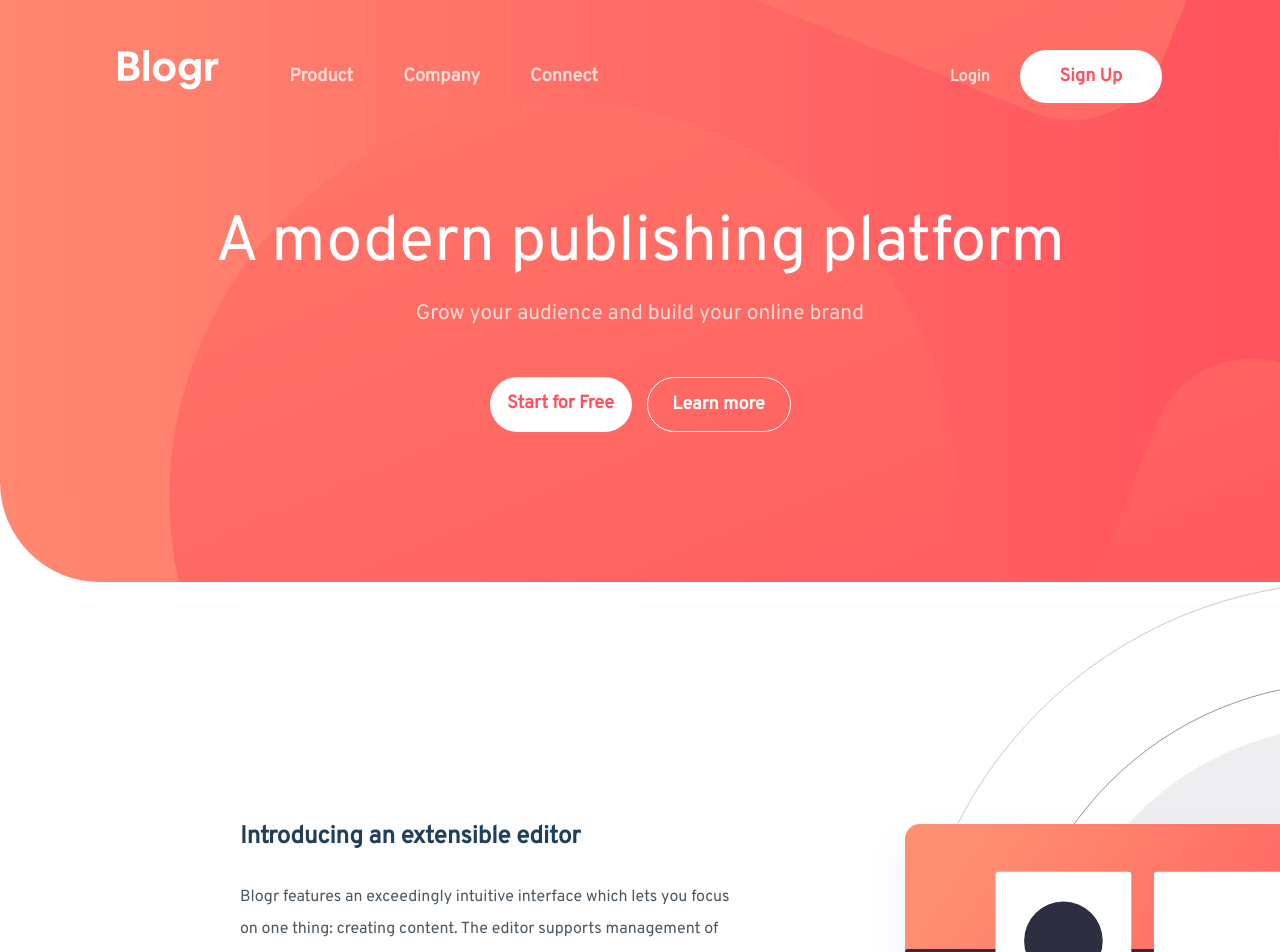
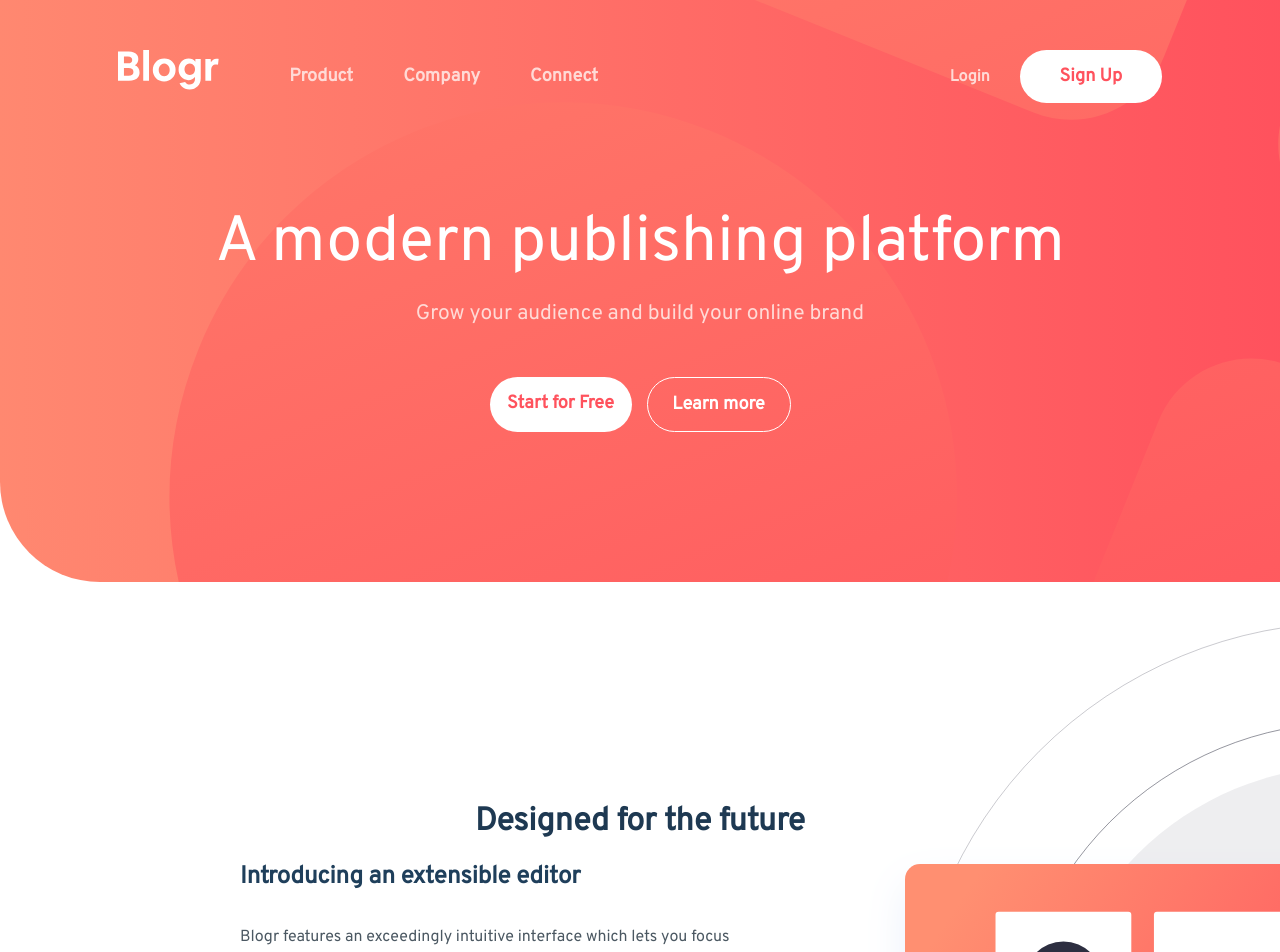
Before and after one commit to wilfriedrouyer/blogr-landing-page-challenge, a React (Create React App) app: page / in a window 1280 px wide. Shown: the top 952 px of the page. Built offline with nearby package versions, Linux system fonts and the light colour scheme.

Commit message:
Feat: Ajout du titre à la page

```diff
--- a/src/components/Home/Introduction.jsx
+++ b/src/components/Home/Introduction.jsx
@@ -1,5 +1,7 @@
 import Paragraph from '../Paragraph'
 import Section from '../Section'
+
+import '../../styles/Home/Introduction.css'
 
 import editorImg from '../../assets/img/illustration-editor-desktop.svg'
 
@@ -8,6 +10,8 @@ export default function Introduction() {
     const stickSection = 'right';
 
     return (
+        <>
+            <div className='home-title'>Designed for the future</div>
             <Section image={editorImg} imagePosition={imagePosition} stickSection={stickSection}>
                 <Paragraph title={"Introducing an extensible editor"}>
                 Blogr features an exceedingly intuitive interface which lets you focus on one thing: creating content.
@@ -20,5 +24,6 @@ export default function Introduction() {
                 by adding customized categories, sections, format, or flow. With this functionality, you’re in full control.
                 </Paragraph>
             </Section>
+        </>
     )
 }
--- /dev/null
+++ b/src/styles/Home/Introduction.css
@@ -0,0 +1,19 @@
+.home-title {
+    display: flex;
+    justify-content: center;
+    font-size: 32px;
+    font-family: 'Overpass';
+    font-weight: 600;
+    color: hsl(209, 47%, 22%);
+    position: relative;
+    top: 220px;
+}
+
+
+/***********FONT FAMILIES****************/
+
+@font-face {
+  font-family: 'Overpass';
+  src: url('/src/assets/fonts/Overpass/Overpass-Regular.ttf')
+    format('truetype');
+}
```
Lines whose indentation alone changed are shown as unchanged.
